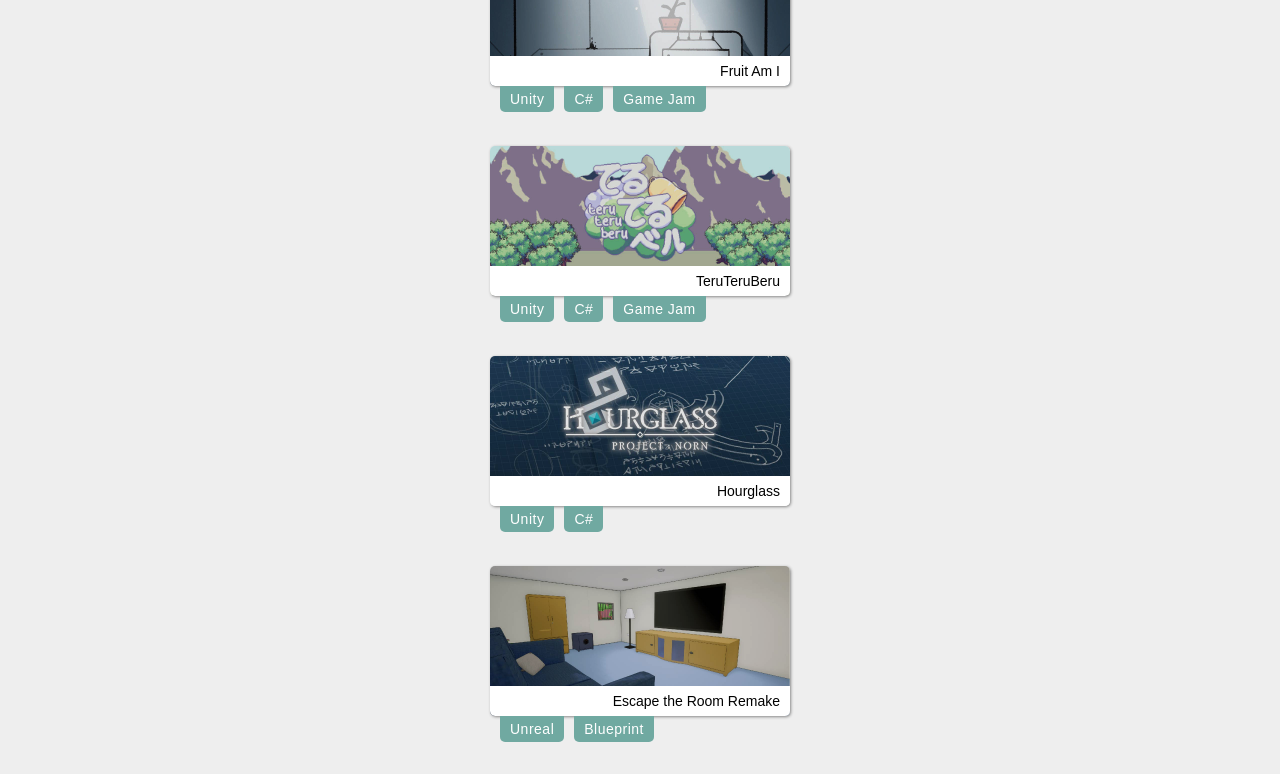
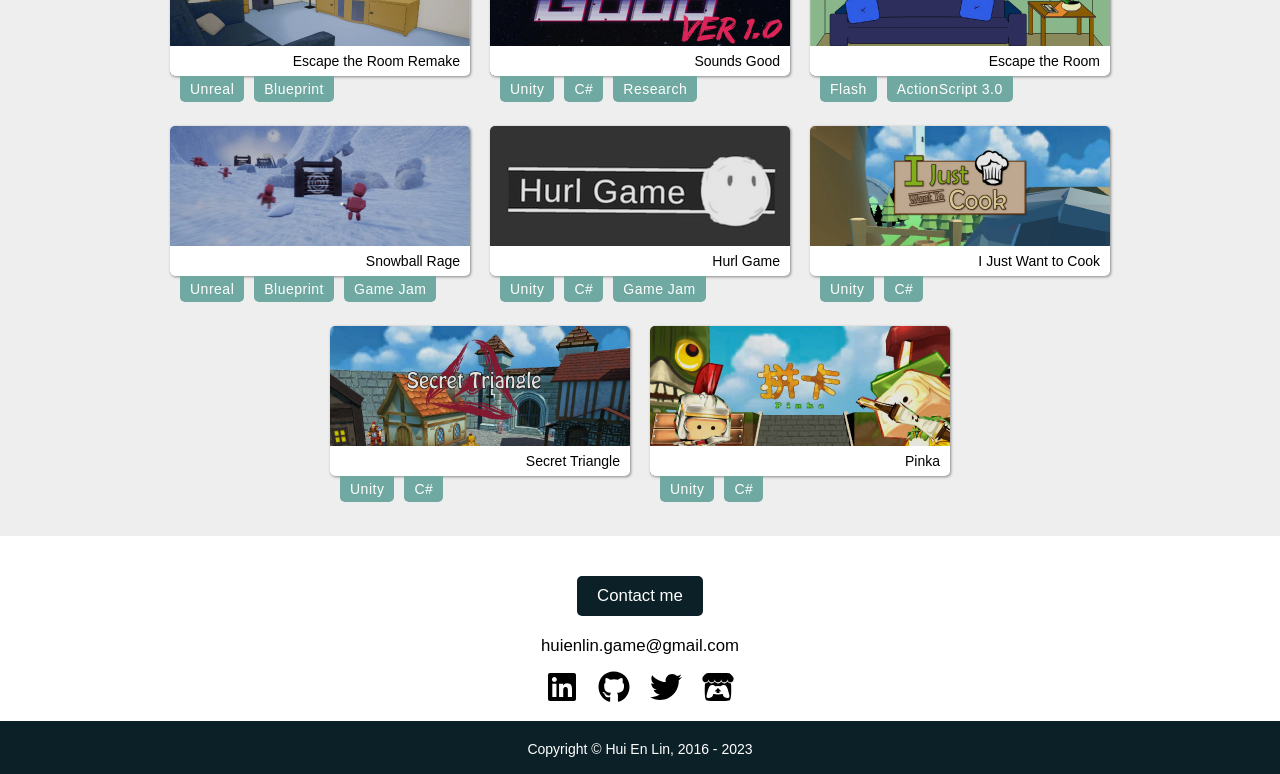
Before and after one commit to willake/hui-en.me-next, a Next.js app: page / in a window 1280 px wide. Shown: the part 1140-1914 px from the top of the page. Built offline with nearby package versions, Linux system fonts and the light colour scheme.

Commit message:
update: fix Home layout

```diff
--- a/components/Contact.tsx
+++ b/components/Contact.tsx
@@ -1,24 +1,29 @@
 import { FaGithub, FaItchIo, FaLinkedin, FaTwitter } from 'react-icons/fa';
 import React from 'react';
-import { Box, Button, HFlex, Section, Text } from 'styles/Common';
+import { Box, Button, HFlex, Section, Text, TextSpan } from 'styles/Common';
 import { IconType } from 'react-icons';
 import { styled } from 'styles';
-import { WHITE } from 'styles/color';
+import { BLACK, DARK_GREEN, WHITE } from 'styles/color';
 
 const Contact: React.FC = () => {
   return (
-    <Section id="contact">
-      <Button>
-        <a
+    <Section id="contact" css={{ alignItems: 'center' }}>
+      <Button
         title="Email Contact"
         href="mailto:willakelin@gmail.com"
         target="_blank"
         rel="noopener noreferrer"
+        css={{
+          marginTop: '40px',
+          marginBottom: '20px',
+          padding: '10px 20px',
+          backgroundColor: DARK_GREEN,
+          borderRadius: 5,
+        }}
       >
-          <Text size="l" textColor="white">
+        <TextSpan size="l" textColor="white">
           Contact me
-          </Text>
-        </a>
+        </TextSpan>
       </Button>
       <Box>
         <Text size="l" textColor={'black'}>
@@ -27,8 +32,8 @@ const Contact: React.FC = () => {
       </Box>
       <HFlex>
         {contactInfos.map((info) => (
-          <Link key={info.id}>
-            <a
+          <Link
+            key={info.id}
             title={info.name}
             href={info.url}
             target="_blank"
@@ -36,9 +41,8 @@ const Contact: React.FC = () => {
           >
             {React.createElement(info.icon, {
               size: '32',
-                color: WHITE,
+              color: BLACK,
             })}
-            </a>
           </Link>
         ))}
       </HFlex>
@@ -82,13 +86,16 @@ const contactInfos: ContactInfo[] = [
   },
 ];
 
-const Link = styled(Box, {
+const Link = styled('a', {
+  position: 'relative',
+  display: 'block',
+  transition: '.2s ease-in',
   '@lg': {
     margin: '15px 10px',
-    transition: '0.2s ease',
+
+    ':hover': {
+      transform: 'scale(1.05)',
     },
-  ':hover': {
-    '@lg': { transform: 'scale(1.1)' },
   },
 });
 
--- a/components/Home/Header.tsx
+++ b/components/Home/Header.tsx
@@ -28,6 +28,7 @@ const Header: React.FC = () => {
           loop={true}
           muted={true}
           preload="preload"
+          css={{ userSelect: 'none' }}
         >
           <source src="/videos/portfolio.mp4" type="video/mp4" />
           <source src="/videos/portfolio.webm" type="video/webm" />
--- a/components/Home/Portfolio.tsx
+++ b/components/Home/Portfolio.tsx
@@ -18,7 +18,7 @@ const Portfolio: React.FC<Props> = ({ professionals, sides }) => {
         justifyContent: 'center',
         alignItems: 'center',
         paddingTop: '5px',
-        paddingVottom: '20px',
+        paddingBottom: '20px',
         backgroundColor: DARK_GRAY,
       }}
     >
--- a/components/Home/PortfolioCategory.tsx
+++ b/components/Home/PortfolioCategory.tsx
@@ -1,7 +1,7 @@
 import React from 'react';
 import { ProjectMeta } from '../../schema';
 import PortfolioItem from './PortfolioItem';
-import { H2, VFlex } from 'styles/Common';
+import { H2, VFlex, VFlexCenter } from 'styles/Common';
 import { styled } from 'styles';
 
 type Props = {
@@ -26,9 +26,7 @@ const PortfolioCategory: React.FC<Props> = ({ title, projects }) => {
 
 export default PortfolioCategory;
 
-const Row = styled(VFlex, {
-  alignItems: 'center',
-  justifyContent: 'center',
+const Row = styled(VFlexCenter, {
   '@sm': {
     maxWidth: 'calc(100% - 80px)',
     flexDirection: 'row',
@@ -38,6 +36,5 @@ const Row = styled(VFlex, {
   },
   '@lg': {
     maxWidth: '1200px',
-    padding: '0 40px',
   },
 });
--- a/components/Home/PortfolioItem.tsx
+++ b/components/Home/PortfolioItem.tsx
@@ -62,6 +62,7 @@ const PortfolioItem: React.FC<Props> = ({ meta }) => {
 export default PortfolioItem;
 
 const Card = styled('a', {
+  cursor: 'pointer',
   position: 'relative',
   width: '300px',
   height: '150px',
@@ -69,7 +70,7 @@ const Card = styled('a', {
   '@sm': {
     width: '250px',
     height: '125px',
-    margin: '10 10 40 10',
+    margin: '10px 10px 40px 10px',
   },
   '@lg': {
     width: '300px',
@@ -97,9 +98,9 @@ const Overlay = styled(Box, {
   opacity: 0.1,
   zIndex: 10,
   '@lg': {
-    opactiy: 0.5,
-    ':hover': {
-      transition: '0.3s ease-in',
+    opacity: 0.4,
+    transition: '0.3s ease-in',
+    '&:hover': {
       opacity: 0,
     },
   },
--- a/styles/Common.tsx
+++ b/styles/Common.tsx
@@ -1,6 +1,6 @@
 import { styled } from 'styles';
 import textStyles from './text';
-import { textColors } from './color';
+import { GREEN, textColors } from './color';
 
 export const Box = styled('div', {});
 
@@ -95,6 +95,8 @@ export const Button = styled('a', {
   placeItems: 'center',
   transition: '.2s ease-in',
   userSelect: 'none',
+  backgroundColor: GREEN,
+  borderRadius: '10px',
   '&:hover': {
     transform: 'scale(1.1)',
   },
--- a/styles/index.ts
+++ b/styles/index.ts
@@ -2,7 +2,7 @@ import * as Stitches from '@stitches/react';
 
 export const { styled, getCssText, keyframes } = Stitches.createStitches({
   media: {
-    sm: '(min-width: 576px',
+    sm: '(min-width: 576px)',
     lg: '(min-width: 1024px)',
   },
   theme: {},
```
Also changed, not shown: components/About/Intro.tsx (+8 -8 lines). Lines whose indentation alone changed are shown as unchanged.
